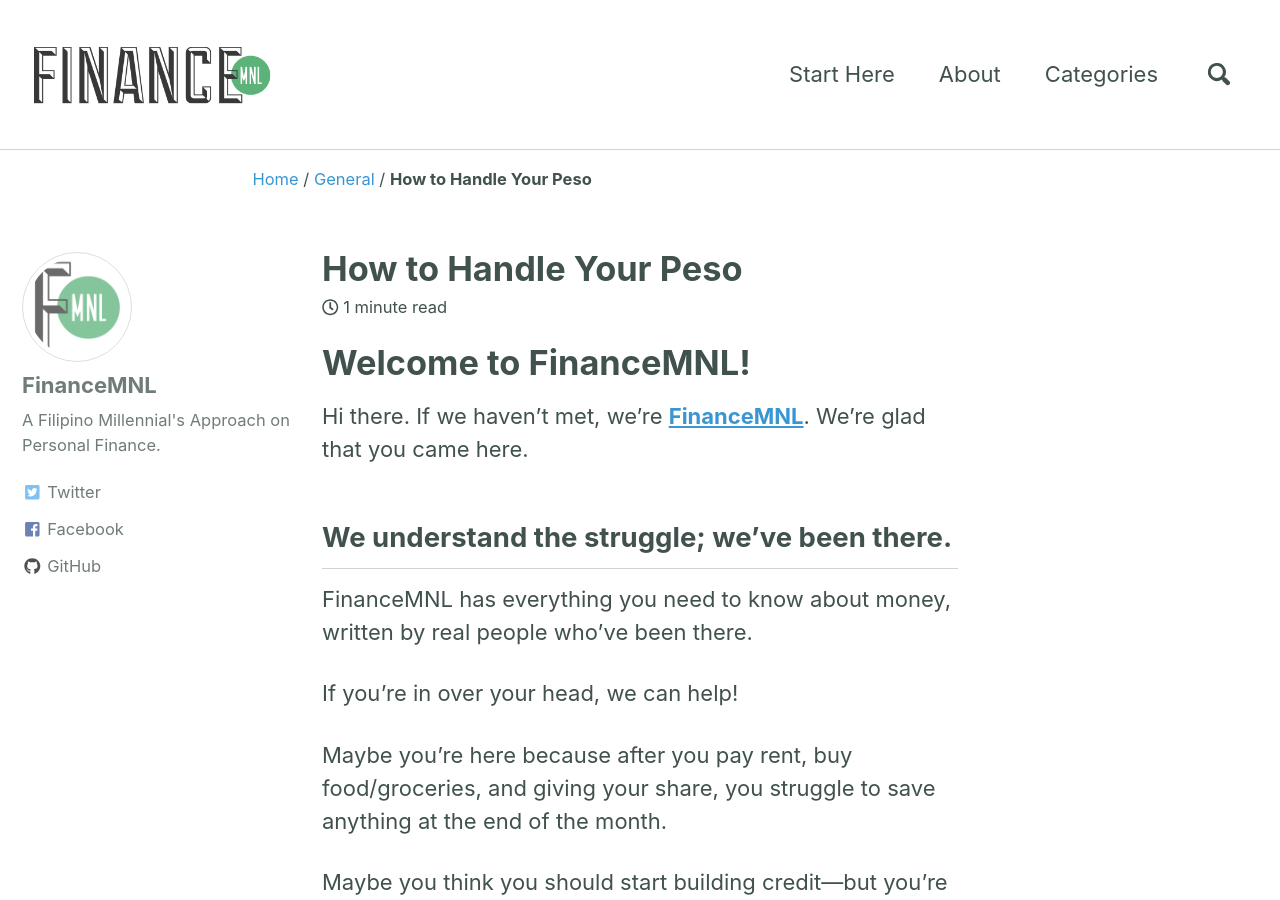
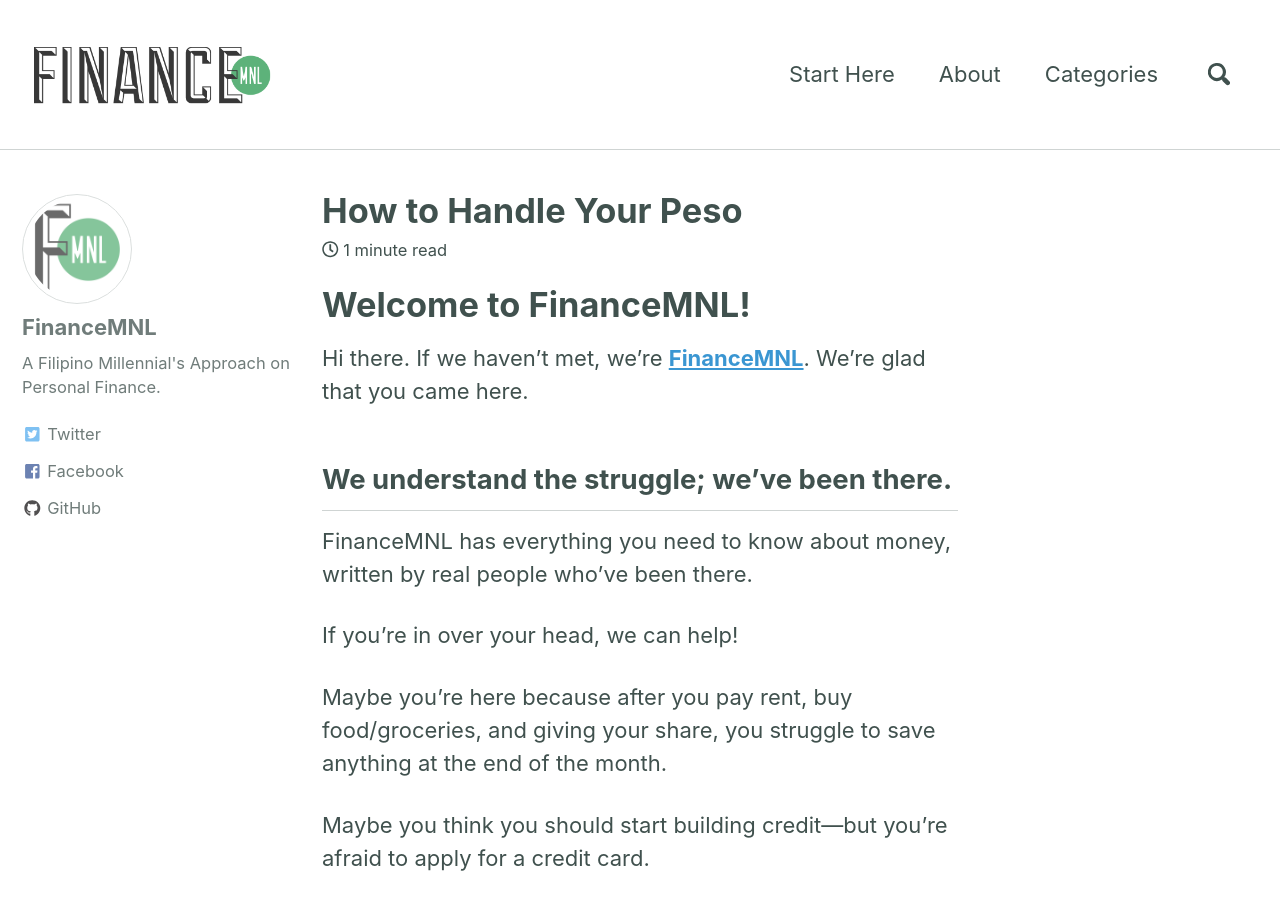
Before and after one commit to financemnl/financemnl-jekyll-minimal, a Jekyll site: the page built from _posts/2018-04-20-how-to-handle-your-peso.md, in a window 1280 px wide and 900 px high. Built offline with Jekyll 4.4.1, drawn with Linux system fonts in a browser that asks for light colours; nearby versions of some CDN libraries; comment, search, counter and statistics services are not loaded; a style sheet for code colours, icons or effects is not loaded; part of the change alters nothing that is shown.

```diff
--- a/_config.yml
+++ b/_config.yml
@@ -25,7 +25,7 @@ url                      : "https://financemnl.com" # the base hostname & protoc
 baseurl                  :  # the subpath of your site, e.g. "/blog"
 repository               : # GitHub username/repo-name e.g. "mmistakes/minimal-mistakes"
 teaser                   : "/assets/images/og.png" # path of fallback teaser image, e.g. "/assets/images/500x300.png"
-breadcrumbs              : true # true, false (default)
+breadcrumbs              : false # true, false (default)
 words_per_minute         : 180
 comments:
   provider               : "disqus" # false (default), "disqus", "discourse", "facebook", "google-plus", "staticman", "staticman_v2" "custom"
@@ -145,7 +145,7 @@ author:
 
 # Outputting
 timezone: Asia/Manila # https://en.wikipedia.org/wiki/List_of_tz_database_time_zones
-permalink: /:categories/:title
+permalink: /:title
 
 # Collections
 collections:
```
